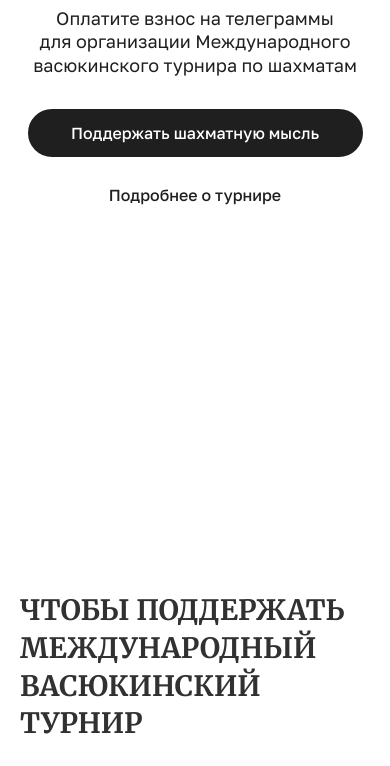
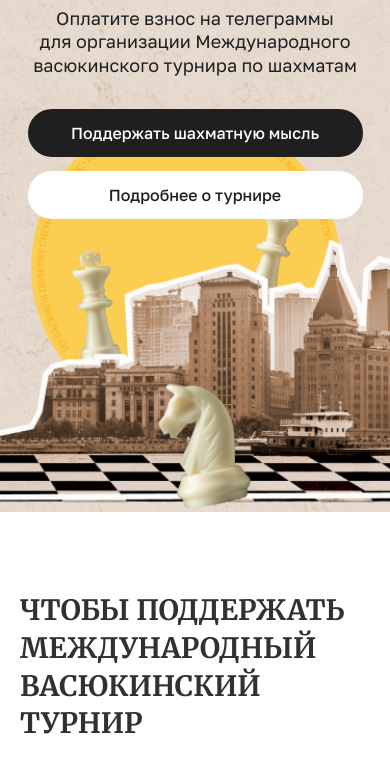
Before and after one commit to Velmoren/four-horses-club, a plain HTML site: page index.html in a window 390 px wide. Shown: the part 262-1028 px from the top of the page. Drawn offline with Linux system fonts and the light colour scheme.

Commit message:
Фикс путей

```diff
--- a/css/style.css
+++ b/css/style.css
@@ -188,7 +188,7 @@ header .logo-text {
 /* HERO */
 .hero {
     height: 700px;
-    background-image: url('images/hero-image.png'), url('images/hero-mask.jpg');
+    background-image: url('../images/hero-image.png'), url('../images/hero-mask.jpg');
     background-repeat: no-repeat;
     background-size: 1627px 700px, cover;
     background-position: center bottom, center bottom;
@@ -203,7 +203,7 @@ header .logo-text {
 
     @media (max-width: 768px) {
         height: 774px;
-        background-image: url('images/hero-image-mobile.png'), url('images/hero-mask-mobile.jpg');
+        background-image: url('../images/hero-image-mobile.png'), url('../images/hero-mask-mobile.jpg');
         background-size: contain, cover;
         background-position: center bottom, center bottom;
     }
```
